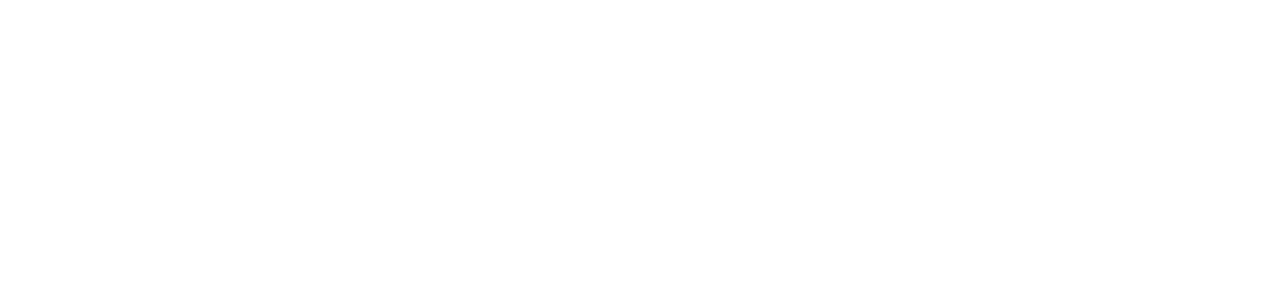
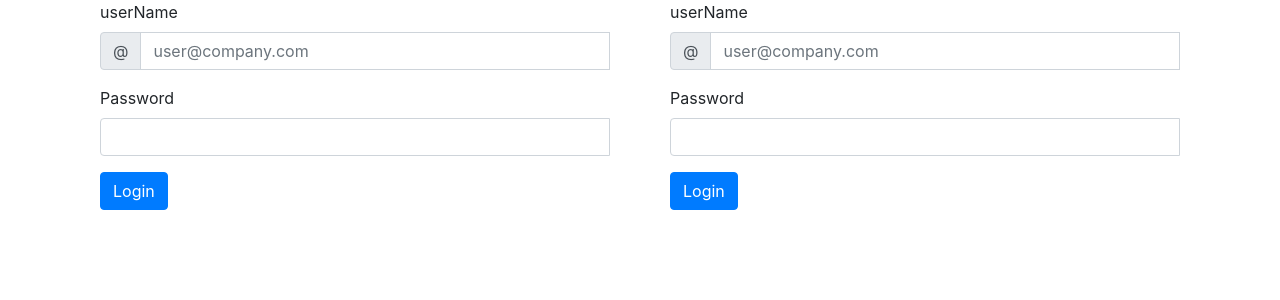
Before and after one commit to mohammedSlimani/shopsy, a React (Create React App) app in the folder client/: page / in a window 1280 px wide. Shown: the top 300 px of the page. Built offline with nearby package versions, Linux system fonts and the light colour scheme.

Commit message:
Adding The SingIn Form. Controlled with formik

```diff
--- /dev/null
+++ b/client/src/components/SignInUp/SignIn/SignIn.js
@@ -0,0 +1,84 @@
+import React, { Component } from 'react'
+import * as yup from 'yup'
+import { Formik } from 'formik';
+import { Container, InputGroup, Button, Form } from 'react-bootstrap';
+
+const schema = yup.object({
+    userName: yup
+        .string()
+        .email()
+        .required(),
+    password: yup
+        .string()
+        .required()
+        .min(6, 'Seems a bit short'),
+})
+
+
+export class SignIn extends Component {
+    login() {
+        console.log('loggin you in');
+    }
+
+    render() {
+        return (
+            <Formik
+                validationSchema={schema}
+                onSubmit={this.login}
+            >
+                {({
+                    handleSubmit,
+                    handleChange,
+                    values,
+                    errors,
+                }) => (
+                        <Container>
+                            <Form noValidate onSubmit={handleSubmit}>
+                                <Form.Group controlId="validationFormikUserName">
+                                    <Form.Label>userName</Form.Label>
+                                    <InputGroup>
+                                        <InputGroup.Prepend>
+                                            <InputGroup.Text id="inputGroupPrepend">@</InputGroup.Text>
+                                        </InputGroup.Prepend>
+                                        <Form.Control
+                                            type="text"
+                                            placeholder="user@company.com"
+                                            aria-describedby="inputGroupPrepend"
+                                            name="userName"
+                                            value={values.userName}
+                                            onChange={handleChange}
+                                            isInvalid={!!errors.userName}
+                                        />
+                                        <Form.Control.Feedback type="invalid">
+                                            {errors.userName}
+                                        </Form.Control.Feedback>
+                                    </InputGroup>
+                                </Form.Group>
+                                <Form.Group controlId="validationFormikPassword">
+                                    <Form.Label>Password</Form.Label>
+                                    <InputGroup>
+                                        <Form.Control
+                                            type="password"
+                                            aria-describedby="inputGroupPrepend"
+                                            name="password"
+                                            value={values.password}
+                                            onChange={handleChange}
+                                            isInvalid={!!errors.password}
+                                        />
+                                        <Form.Control.Feedback type="invalid">
+                                            {errors.password}
+                                        </Form.Control.Feedback>
+                                    </InputGroup>
+                                </Form.Group>
+                                <Button type="submit">Login</Button>
+                            </Form>
+                        </Container>
+                    )}
+
+
+            </Formik>
+        )
+    }
+}
+
+export default SignIn
--- a/client/src/components/SignInUp/SignInUp.js
+++ b/client/src/components/SignInUp/SignInUp.js
@@ -1,11 +1,18 @@
 import React, { Component } from 'react'
+import SignIn from './SignIn/SignIn';
+import { Container, Row, Col } from 'react-bootstrap';
 
 export class SignInUp extends Component {
     render() {
         return (
-            <div>
-
-            </div>
+            <>
+                <Container>
+                    <Row>
+                        <Col><SignIn /></Col>
+                        <Col><SignIn /></Col>
+                    </Row>
+                </Container>
+            </>
         )
     }
 }
```
